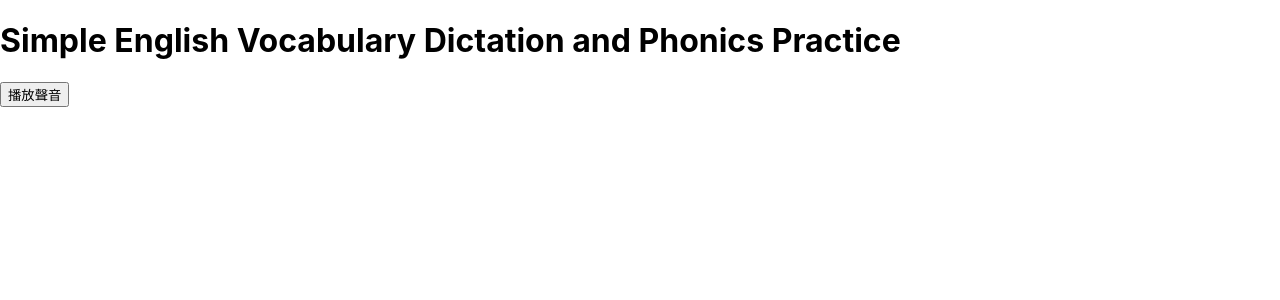
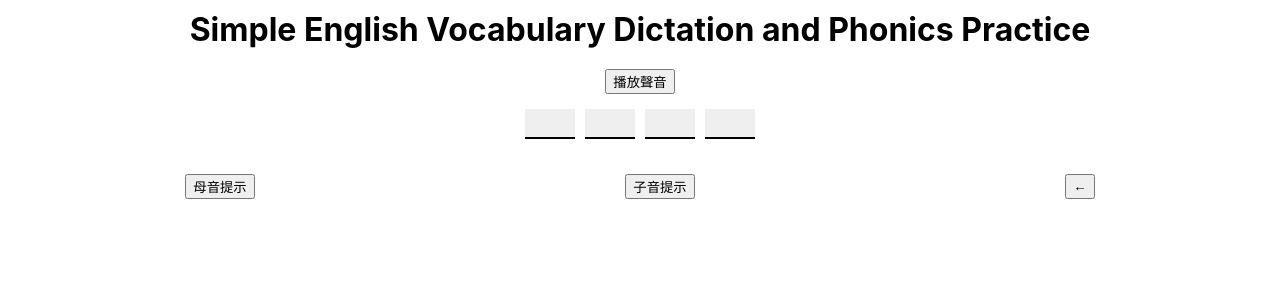
Before and after one commit to Kanmurio406/vocab_practice_react, a React (Create React App) app: page / in a window 1280 px wide. Shown: the top 300 px of the page. Built offline with nearby package versions, Linux system fonts and the light colour scheme.

Commit message:
add answer boxes

```diff
--- a/package.json
+++ b/package.json
@@ -15,7 +15,8 @@
     "start": "react-scripts start",
     "build": "react-scripts build",
     "test": "react-scripts test",
-    "eject": "react-scripts eject"
+    "eject": "react-scripts eject",
+    "build-css": "node-sass src/ -o src/"
   },
   "eslintConfig": {
     "extends": [
@@ -34,5 +35,8 @@
       "last 1 firefox version",
       "last 1 safari version"
     ]
+  },
+  "devDependencies": {
+    "node-sass": "^8.0.0"
   }
 }
--- a/public/index.html
+++ b/public/index.html
@@ -28,7 +28,6 @@
   </head>
   <body>
     <noscript>You need to enable JavaScript to run this app.</noscript>
-    <h1>Simple English Vocabulary Dictation and Phonics Practice</h1>
     <div id="root"></div>
     <!--
       This HTML file is a template.
--- a/src/App.css
+++ /dev/null
@@ -1,38 +0,0 @@
-.App {
-  text-align: center;
-}
-
-.App-logo {
-  height: 40vmin;
-  pointer-events: none;
-}
-
-@media (prefers-reduced-motion: no-preference) {
-  .App-logo {
-    animation: App-logo-spin infinite 20s linear;
-  }
-}
-
-.App-header {
-  background-color: #282c34;
-  min-height: 100vh;
-  display: flex;
-  flex-direction: column;
-  align-items: center;
-  justify-content: center;
-  font-size: calc(10px + 2vmin);
-  color: white;
-}
-
-.App-link {
-  color: #61dafb;
-}
-
-@keyframes App-logo-spin {
-  from {
-    transform: rotate(0deg);
-  }
-  to {
-    transform: rotate(360deg);
-  }
-}
--- a/src/App.js
+++ b/src/App.js
@@ -1,60 +1,44 @@
 import React from 'react';
-import logo from './logo.svg';
-import './App.css';
+import './App.scss';
 
 // API: https://www.wordsapi.com/ 每天超過2500字的話要錢，有音節，不確定能否一次打量打下來做成資料庫，另外自己編資料庫也較麻煩
 // API: https://dictionaryapi.dev/ 免費，有音檔，沒音節
 // 母音vowel: a,e,i,o,u
 // 子音consonant
-const levelFive = [
-  "ally",
-  "alongside",
-  "alter",
-  "alternate",
-  "amend",
-  "ample",
-  "analyst",
-  "anonymous",
-  "anticipate",
-  "antique"
-];
 
-const syllablesVocabs = [
-  {
-    id: 1,
-    word: "competition",
-    syllables: {
-      count: 4,
-      lists: ["com", "pe", "ti", "tion"]
-    },
-    ch: "競賽"
-  },
-  {
-    id: 2,
-    word: "anticipate",
-    syllables: {
-      count: 4,
-      lists: ["an", "ti", "ci", "pate"]
-    },
-    ch: "預期"
-  }
-];
-
-function Answers(props) {
-  return (<div class="answers">
-
-  </div>)
+function Answer (props) {
+  return (
+    <button className='answer'>{props.value}</button>
+  )
 }
 
-function Options(props) {
-  return (<div class="options">
+function Answers (props) {
+  const answers = props.syllableMode ? props.currentVocab.syllables.lists : props.currentVocab.word
+  let answerBoxes = [];
 
-  </div>)
+  for (let i = 0; i < answers.length; i++) {
+    answerBoxes.push(<Answer key={i} value="   " />)
+  }
+
+
+  return (<div className="answers">
+    {answerBoxes}
+  </div>);
 }
 
-function Tools(props) {
-  return(<div class="tools">
+function Options () {
 
+
+    return (<div className="options">
+
+    </div>)
+}
+
+function Tools ()  {
+  return(<div className="tools-container">
+    <button>母音提示</button>
+    <button>子音提示</button>
+    <button>←</button>
   </div>)
 }
 
@@ -70,9 +54,9 @@ class Vocabulary extends React.Component {
 
   render() {
     return (
-    <div>
-        <Answers />
-        <Options />
+    <div className='answering-container'>
+        <Answers currentVocab={this.props.currentVocab} syllableMode={this.props.syllableMode} />
+        <Options currentVocab={this.props.currentVocab} syllableMode={this.props.syllableMode} />
         <Tools />
     </div>
     );
@@ -85,9 +69,9 @@ class Controller extends React.Component {
     this.state = {
       currentVocabIndex: 0,
       syllableMode: true,
-      syllablesVocabs: [
+      vocabs: [
         {
-          id: 1,
+          id: 0,
           word: "competition",
           syllables: {
             count: 4,
@@ -96,40 +80,55 @@ class Controller extends React.Component {
           ch: "競賽"
         },
         {
-          id: 2,
+          id: 1,
           word: "anticipate",
           syllables: {
             count: 4,
             lists: ["an", "ti", "ci", "pate"]
           },
           ch: "預期"
+        },
+        {
+          id: 2,
+          word: "alongside",
+          syllables: {
+            count: 2,
+            lists: ["along", "side"]
+          },
+          ch: "沿著"
+        },
+        {
+          id: 3,
+          word: "alternate",
+          syllables: {
+            count: 3,
+            lists: ["al", "ter", "nate"]
+          },
+          ch: "替代"
+        },
+        {
+          id: 4,
+          word: "anonymous",
+          syllables: {
+            count: 4,
+            lists: ["a", "no", "ny", "mous"]
+          },
+          ch: "匿名"
         }
-      ],
-      vocabs: [
-        "ally",
-        "alongside",
-        "alter",
-        "alternate",
-        "amend",
-        "ample",
-        "analyst",
-        "anonymous",
-        "anticipate",
-        "antique"
       ],
     }
   }
 
 
   render() {
-    const currentVocabList = this.state.syllableMode ? this.state.syllablesVocabs : this.state.vocabs;
+    const currentVocabList = this.state.vocabs;
     const currentVocab = currentVocabList[this.state.currentVocabIndex];
 
-
     return (
-      <div>
-        <button>播放聲音</button>
-        <Vocabulary vocab={currentVocab} />
+      <div className="container">
+        <h1>Simple English Vocabulary Dictation and Phonics Practice</h1>
+        <button className="play-sound">播放聲音</button>
+        <Vocabulary currentVocab={currentVocab} syllableMode={this.state.syllableMode} />
       </div>
     );
   }
--- /dev/null
+++ b/src/App.scss
@@ -0,0 +1,62 @@
+.container {
+  display: flex;
+  flex-direction: column;
+  justify-content: center;
+  align-items: center;
+}
+
+h1 {
+  // text-align: center;
+  margin: 10px;
+}
+
+button {
+  cursor: pointer;
+}
+
+.play-sound {
+  margin: 10px;
+}
+
+.answering-container {
+  width: 100%;
+}
+
+.answers {
+  display: flex;
+  justify-content: center;
+
+  // input {
+  //   height: 20px;
+  //   width: 50px;
+  //   margin: 5px;
+  // }
+  .answer {
+    border: none;
+    border-bottom: solid 2px;
+    width: 50px;
+    height: 30px;
+    margin: 5px;
+    text-align: center;
+    font-size: 20px;
+  }
+}
+
+.options {
+  text-align: center;
+  margin-top: 30px;
+
+  button {
+    margin: 5px;
+    cursor: pointer;
+    width: 50px;
+    height: 30px;
+    font-size: 20px;
+  }
+}
+
+.tools-container {
+  width: 100%;
+  display: flex;
+  justify-content: space-around;
+}
--- a/src/index.js
+++ b/src/index.js
@@ -1,6 +1,6 @@
 import React from 'react';
 import ReactDOM from 'react-dom/client';
-import './index.css';
+import './index.scss';
 import App from './App';
 import reportWebVitals from './reportWebVitals';
 
```
Also changed, not shown: src/index.scss (renamed from src/index.css), src/logo.svg (deleted), 1 other file (tests, documents, lock files or other folders).
